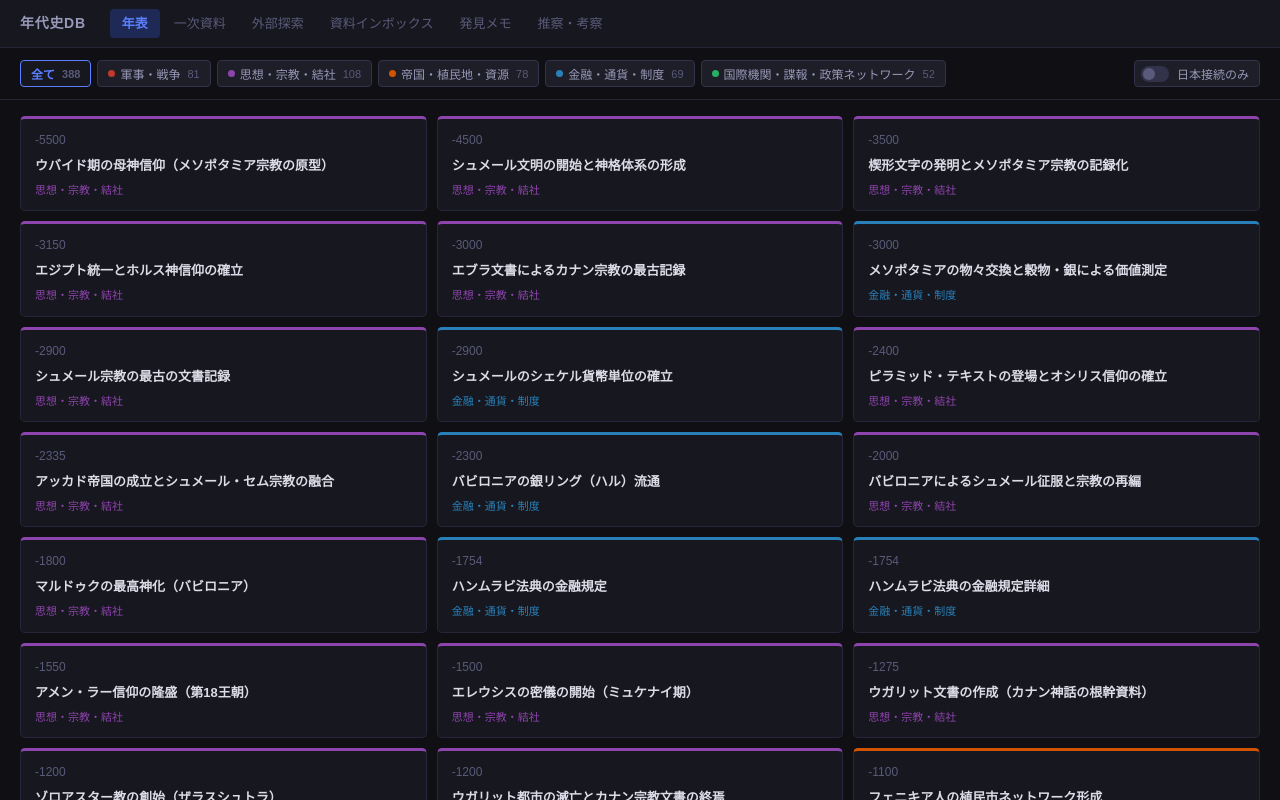
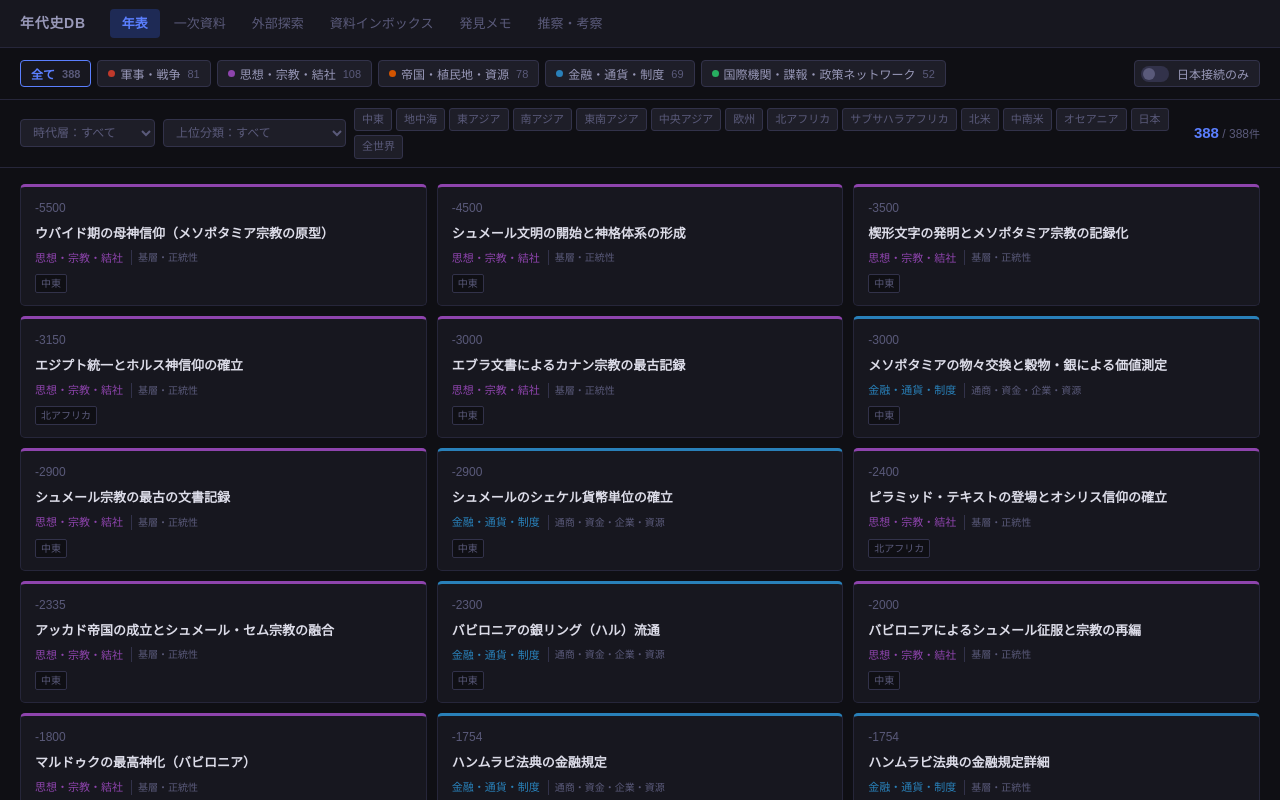
Before and after one commit to Tao0817/origin-chronicle, a React (Vite) app: page / in a window 1280 px wide. Built offline with nearby package versions, Linux system fonts and the light colour scheme.

Commit message:
feat: add time_layer/upper_category/region_tags filter UI

```diff
--- a/src/App.css
+++ b/src/App.css
@@ -256,6 +256,179 @@ button {
 }
 
 /* ─────────────────────────────────────────
+   Timeline – Filter row 2
+───────────────────────────────────────── */
+.tl-filters2 {
+  display: flex;
+  align-items: center;
+  gap: 8px;
+  padding: 8px 20px;
+  border-bottom: 1px solid var(--border);
+  flex-shrink: 0;
+  flex-wrap: wrap;
+  background: var(--bg);
+}
+
+/* セレクトボックス */
+.tl-select {
+  background: var(--surface2);
+  border: 1px solid var(--border2);
+  border-radius: 4px;
+  padding: 5px 8px;
+  font-size: 12px;
+  font-family: inherit;
+  color: var(--text-muted);
+  outline: none;
+  cursor: pointer;
+  transition: border-color 0.12s, color 0.12s;
+  flex-shrink: 0;
+}
+
+.tl-select:focus {
+  border-color: var(--accent);
+}
+
+.tl-select.sel-active {
+  border-color: var(--accent);
+  color: var(--text);
+}
+
+.tl-select option {
+  background: var(--surface2);
+  color: var(--text);
+}
+
+/* 地域タグチップ群 */
+.tl-region-chips {
+  display: flex;
+  gap: 4px;
+  flex-wrap: wrap;
+  flex: 1;
+}
+
+.tl-region-chip {
+  padding: 3px 7px;
+  font-size: 11px;
+  border-radius: 3px;
+  border: 1px solid var(--border2);
+  background: var(--surface2);
+  color: var(--text-muted);
+  cursor: pointer;
+  transition: border-color 0.12s, color 0.12s, background 0.12s;
+  white-space: nowrap;
+  line-height: 1.4;
+}
+
+.tl-region-chip:hover {
+  border-color: var(--border2);
+  color: var(--text-sub);
+  background: #232333;
+}
+
+.tl-region-chip.on {
+  border-color: var(--accent);
+  background: var(--accent-dim);
+  color: var(--accent);
+  font-weight: 600;
+}
+
+/* 右側: クリアボタン + 件数 */
+.tl-filter-right {
+  display: flex;
+  align-items: center;
+  gap: 8px;
+  flex-shrink: 0;
+  margin-left: auto;
+}
+
+.tl-clear-btn {
+  padding: 4px 10px;
+  font-size: 11px;
+  border-radius: 3px;
+  border: 1px solid var(--border2);
+  background: none;
+  color: var(--text-muted);
+  cursor: pointer;
+  transition: border-color 0.12s, color 0.12s;
+}
+
+.tl-clear-btn:hover {
+  border-color: var(--text-muted);
+  color: var(--text-sub);
+}
+
+.tl-count-display {
+  font-size: 12px;
+  font-variant-numeric: tabular-nums;
+  white-space: nowrap;
+}
+
+.tl-count-n {
+  font-size: 15px;
+  font-weight: 700;
+  color: var(--accent);
+}
+
+.tl-count-sep {
+  color: var(--text-muted);
+}
+
+.tl-count-label {
+  color: var(--text-muted);
+  font-size: 11px;
+}
+
+/* ─────────────────────────────────────────
+   Timeline – Event card region tags
+───────────────────────────────────────── */
+.ev-upper-cat {
+  font-size: 10px;
+  color: var(--text-muted);
+  border-left: 1px solid var(--border2);
+  padding-left: 6px;
+  margin-left: 2px;
+  white-space: nowrap;
+  overflow: hidden;
+  text-overflow: ellipsis;
+  max-width: 120px;
+}
+
+.ev-region-tags {
+  display: flex;
+  gap: 3px;
+  flex-wrap: wrap;
+  margin-top: 2px;
+}
+
+.ev-region-tag {
+  font-size: 10px;
+  padding: 1px 5px;
+  border-radius: 2px;
+  border: 1px solid var(--border2);
+  color: var(--text-muted);
+  background: var(--bg);
+  white-space: nowrap;
+}
+
+/* ─────────────────────────────────────────
+   Timeline – Detail panel region tags
+───────────────────────────────────────── */
+.detail-region-tags {
+  display: flex;
+  flex-wrap: wrap;
+  gap: 4px;
+}
+
+.detail-region-tag {
+  font-size: 11px;
+  padding: 2px 8px;
+  border-radius: 3px;
+  border: 1px solid var(--border2);
+  color: var(--text-muted);
+  background: var(--surface2);
+}
+
+/* ─────────────────────────────────────────
    Timeline – Body (list + detail)
 ───────────────────────────────────────── */
 .tl-body {
--- a/src/screens/Timeline/index.tsx
+++ b/src/screens/Timeline/index.tsx
@@ -15,10 +15,10 @@ const CATEGORIES: Category[] = [
 ];
 
 const CATEGORY_COLOR: Record<Category, string> = {
-  "軍事・戦争":               "#c0392b",
-  "思想・宗教・結社":           "#8e44ad",
-  "帝国・植民地・資源":         "#d35400",
-  "金融・通貨・制度":           "#2980b9",
+  "軍事・戦争":                    "#c0392b",
+  "思想・宗教・結社":               "#8e44ad",
+  "帝国・植民地・資源":             "#d35400",
+  "金融・通貨・制度":               "#2980b9",
   "国際機関・諜報・政策ネットワーク": "#27ae60",
 };
 
@@ -29,20 +29,66 @@ const REGION_LABEL: Record<string, string> = {
   impact:      "影響",
 };
 
+const TIME_LAYERS = [
+  "基層", "接続形成層", "制度化層", "世界接続層", "現代秩序層", "デジタル・金融層",
+];
+
+const UPPER_CATEGORIES = [
+  "基層・正統性",
+  "結社・非公式ネットワーク",
+  "国家・戦争・国際秩序",
+  "通商・資金・企業・資源",
+  "知識・政策・情報・技術",
+  "社会・人口・環境",
+  "法人制度・公益・政治接続",
+];
+
+const ALL_REGIONS = [
+  "中東", "地中海", "東アジア", "南アジア", "東南アジア", "中央アジア",
+  "欧州", "北アフリカ", "サブサハラアフリカ", "北米", "中南米", "オセアニア",
+  "日本", "全世界",
+];
+
 export function Timeline() {
-  const [activeCat, setActiveCat] = useState<Category | "全て">("全て");
-  const [japanOnly, setJapanOnly] = useState(false);
-  const [selected, setSelected]   = useState<TimelineEvent | null>(null);
+  const [activeCat,       setActiveCat]       = useState<Category | "全て">("全て");
+  const [japanOnly,       setJapanOnly]       = useState(false);
+  const [filterTimeLayer, setFilterTimeLayer] = useState("");
+  const [filterUpperCat,  setFilterUpperCat]  = useState("");
+  const [filterRegions,   setFilterRegions]   = useState<Set<string>>(new Set());
+  const [selected,        setSelected]        = useState<TimelineEvent | null>(null);
   const { setSelectedEvent } = useAppContext();
   const navigate = useNavigate();
 
+  // ── AND 絞り込み ─────────────────────────────────────────
   const filtered = useMemo(() => {
     return allEvents.filter((e) => {
       if (activeCat !== "全て" && e.category !== activeCat) return false;
       if (japanOnly && !e.japan_connection) return false;
+      if (filterTimeLayer && e.time_layer !== filterTimeLayer) return false;
+      if (filterUpperCat  && e.upper_category !== filterUpperCat) return false;
+      if (filterRegions.size > 0) {
+        const tags = e.region_tags ?? [];
+        if (!Array.from(filterRegions).some(r => tags.includes(r))) return false;
+      }
       return true;
     });
-  }, [activeCat, japanOnly]);
+  }, [activeCat, japanOnly, filterTimeLayer, filterUpperCat, filterRegions]);
+
+  function toggleRegion(region: string) {
+    setFilterRegions(prev => {
+      const next = new Set(prev);
+      next.has(region) ? next.delete(region) : next.add(region);
+      return next;
+    });
+  }
+
+  function clearNewFilters() {
+    setFilterTimeLayer("");
+    setFilterUpperCat("");
+    setFilterRegions(new Set());
+  }
+
+  const hasNewFilters = !!(filterTimeLayer || filterUpperCat || filterRegions.size > 0);
 
   function handleCardClick(event: TimelineEvent) {
     const next = selected?.id === event.id ? null : event;
@@ -53,7 +99,7 @@ export function Timeline() {
   return (
     <div className="tl-root">
 
-      {/* ── フィルター行 ── */}
+      {/* ── フィルター行1: 旧カテゴリ + 日本接続 ── */}
       <div className="tl-filters">
         <div className="tl-catbtns">
           <button
@@ -70,13 +116,14 @@ export function Timeline() {
               <button
                 key={c}
                 className={`cat-btn ${isActive ? "active" : ""}`}
-                style={isActive ? { borderColor: CATEGORY_COLOR[c], color: CATEGORY_COLOR[c] } : { "--cat-color": CATEGORY_COLOR[c] } as React.CSSProperties}
+                style={
+                  isActive
+                    ? { borderColor: CATEGORY_COLOR[c], color: CATEGORY_COLOR[c] }
+                    : { "--cat-color": CATEGORY_COLOR[c] } as React.CSSProperties
+                }
                 onClick={() => setActiveCat(isActive ? "全て" : c)}
               >
-                <span
-                  className="cat-dot"
-                  style={{ background: CATEGORY_COLOR[c] }}
-                />
+                <span className="cat-dot" style={{ background: CATEGORY_COLOR[c] }} />
                 {c}
                 <span className="cat-count">{count}</span>
               </button>
@@ -88,11 +135,63 @@ export function Timeline() {
           className={`japan-toggle ${japanOnly ? "on" : ""}`}
           onClick={() => setJapanOnly((v) => !v)}
         >
-          <span className="toggle-track">
-            <span className="toggle-thumb" />
-          </span>
+          <span className="toggle-track"><span className="toggle-thumb" /></span>
           日本接続のみ
         </button>
+      </div>
+
+      {/* ── フィルター行2: time_layer / upper_category / region_tags / 件数 ── */}
+      <div className="tl-filters2">
+        {/* 時代層 */}
+        <select
+          className={`tl-select ${filterTimeLayer ? "sel-active" : ""}`}
+          value={filterTimeLayer}
+          onChange={e => setFilterTimeLayer(e.target.value)}
+        >
+          <option value="">時代層：すべて</option>
+          {TIME_LAYERS.map(tl => (
+            <option key={tl} value={tl}>{tl}</option>
+          ))}
+        </select>
+
+        {/* 上位分類 */}
+        <select
+          className={`tl-select ${filterUpperCat ? "sel-active" : ""}`}
+          value={filterUpperCat}
+          onChange={e => setFilterUpperCat(e.target.value)}
+        >
+          <option value="">上位分類：すべて</option>
+          {UPPER_CATEGORIES.map(uc => (
+            <option key={uc} value={uc}>{uc}</option>
+          ))}
+        </select>
+
+        {/* 地域タグ（複数選択） */}
+        <div className="tl-region-chips">
+          {ALL_REGIONS.map(r => (
+            <button
+              key={r}
+              className={`tl-region-chip ${filterRegions.has(r) ? "on" : ""}`}
+              onClick={() => toggleRegion(r)}
+            >
+              {r}
+            </button>
+          ))}
+        </div>
+
+        {/* クリア + 件数 */}
+        <div className="tl-filter-right">
+          {hasNewFilters && (
+            <button className="tl-clear-btn" onClick={clearNewFilters}>
+              クリア
+            </button>
+          )}
+          <span className="tl-count-display">
+            <span className="tl-count-n">{filtered.length}</span>
+            <span className="tl-count-sep"> / {allEvents.length}</span>
+            <span className="tl-count-label">件</span>
+          </span>
+        </div>
       </div>
 
       {/* ── メインエリア ── */}
@@ -114,19 +213,25 @@ export function Timeline() {
               <div className="ev-body">
                 <div className="ev-title">{event.title}</div>
                 <div className="ev-meta">
-                  <span
-                    className="ev-cat"
-                    style={{ color: CATEGORY_COLOR[event.category] }}
-                  >
+                  <span className="ev-cat" style={{ color: CATEGORY_COLOR[event.category] }}>
                     {event.category}
                   </span>
+                  {event.upper_category && (
+                    <span className="ev-upper-cat">{event.upper_category}</span>
+                  )}
                   {event.japan_connection && (
                     <span className="ev-jp-badge">JP</span>
                   )}
                 </div>
+                {event.region_tags && event.region_tags.length > 0 && (
+                  <div className="ev-region-tags">
+                    {event.region_tags.map(r => (
+                      <span key={r} className="ev-region-tag">{r}</span>
+                    ))}
+                  </div>
+                )}
               </div>
             </div>
-
           ))}
         </div>
 
@@ -166,7 +271,24 @@ export function Timeline() {
                 {selected.japan_connection && (
                   <span className="detail-tag jp">日本接続</span>
                 )}
+                {selected.time_layer && (
+                  <span className="detail-tag">{selected.time_layer}</span>
+                )}
+                {selected.upper_category && (
+                  <span className="detail-tag">{selected.upper_category}</span>
+                )}
+                {selected.mid_category && (
+                  <span className="detail-tag">{selected.mid_category}</span>
+                )}
               </div>
+
+              {selected.region_tags && selected.region_tags.length > 0 && (
+                <div className="detail-region-tags">
+                  {selected.region_tags.map(r => (
+                    <span key={r} className="detail-region-tag">{r}</span>
+                  ))}
+                </div>
+              )}
 
               <p className="detail-summary">{selected.summary}</p>
 
--- a/src/types/index.ts
+++ b/src/types/index.ts
@@ -37,4 +37,9 @@ export interface TimelineEvent {
   primary_sources: PrimarySource[];
   discovery_notes: string[];
   analysis: EventAnalysis;
+  // 分類フィールド（classify_events.py で付与）
+  time_layer?: string;
+  upper_category?: string;
+  mid_category?: string;
+  region_tags?: string[];
 }
```
Also changed, not shown: 1 other file (tests, documents, lock files or other folders).
